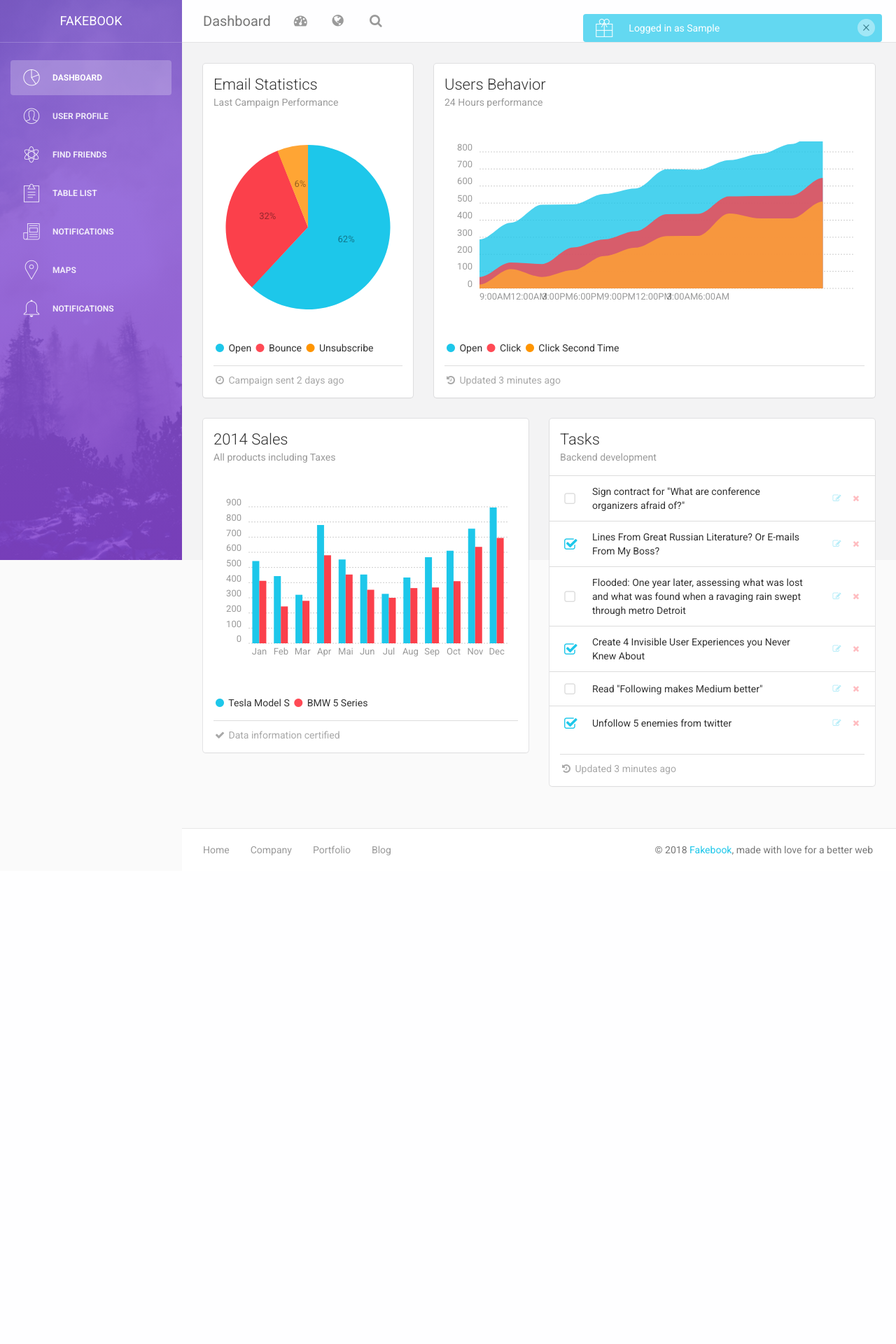
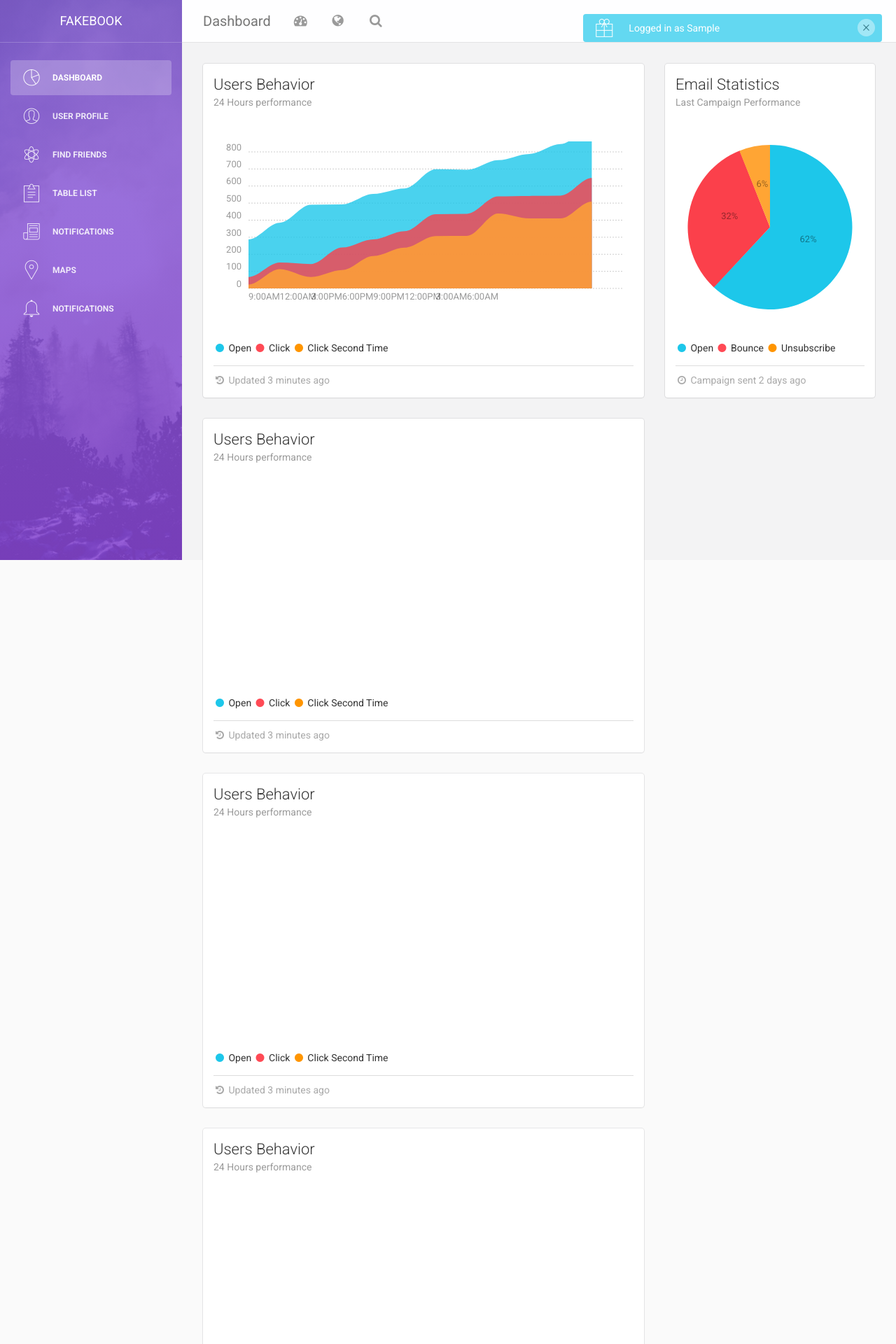
Before and after one commit to nattesharan/fakebook, a Flask app: page /dashboard in a window 1280 px wide. Shown: the top 1920 px of the page at 70% size. Before the commit the page ends 1222 px from the top, so only its background shows below. Run offline with Flask 2, Linux system fonts and the light colour scheme; the visitor is signed in with stand-in values (Sample User, id 1); data that the repository does not hold is empty; a map, chart or similar area stays blank; some libraries are stand-ins or nearby versions.

```diff
--- a/fakebook/templates/dashboard.html
+++ b/fakebook/templates/dashboard.html
@@ -3,31 +3,6 @@
 {% block fakebook_content %}
 <div class="container-fluid" ng-controller="DashboardController as vm" ng-init="vm.test()">
     <div class="row">
-        <div class="col-md-4">
-            <div class="card">
-
-                <div class="header">
-                    <h4 class="title">Email Statistics</h4>
-                    <p class="category">Last Campaign Performance</p>
-                </div>
-                <div class="content">
-                    <div id="chartPreferences" class="ct-chart ct-perfect-fourth"></div>
-
-                    <div class="footer">
-                        <div class="legend">
-                            <i class="fa fa-circle text-info"></i> Open
-                            <i class="fa fa-circle text-danger"></i> Bounce
-                            <i class="fa fa-circle text-warning"></i> Unsubscribe
-                        </div>
-                        <hr>
-                        <div class="stats">
-                            <i class="fa fa-clock-o"></i> Campaign sent 2 days ago
-                        </div>
-                    </div>
-                </div>
-            </div>
-        </div>
-
         <div class="col-md-8">
             <div class="card">
                 <div class="header">
@@ -49,161 +24,111 @@
                     </div>
                 </div>
             </div>
+            <div class="card">
+                    <div class="header">
+                        <h4 class="title">Users Behavior</h4>
+                        <p class="category">24 Hours performance</p>
+                    </div>
+                    <div class="content">
+                        <div id="chartHours" class="ct-chart"></div>
+                        <div class="footer">
+                            <div class="legend">
+                                <i class="fa fa-circle text-info"></i> Open
+                                <i class="fa fa-circle text-danger"></i> Click
+                                <i class="fa fa-circle text-warning"></i> Click Second Time
+                            </div>
+                            <hr>
+                            <div class="stats">
+                                <i class="fa fa-history"></i> Updated 3 minutes ago
+                            </div>
+                        </div>
+                    </div>
+                </div>
+                <div class="card">
+                        <div class="header">
+                            <h4 class="title">Users Behavior</h4>
+                            <p class="category">24 Hours performance</p>
+                        </div>
+                        <div class="content">
+                            <div id="chartHours" class="ct-chart"></div>
+                            <div class="footer">
+                                <div class="legend">
+                                    <i class="fa fa-circle text-info"></i> Open
+                                    <i class="fa fa-circle text-danger"></i> Click
+                                    <i class="fa fa-circle text-warning"></i> Click Second Time
+                                </div>
+                                <hr>
+                                <div class="stats">
+                                    <i class="fa fa-history"></i> Updated 3 minutes ago
+                                </div>
+                            </div>
+                        </div>
+                    </div>
+                    <div class="card">
+                            <div class="header">
+                                <h4 class="title">Users Behavior</h4>
+                                <p class="category">24 Hours performance</p>
+                            </div>
+                            <div class="content">
+                                <div id="chartHours" class="ct-chart"></div>
+                                <div class="footer">
+                                    <div class="legend">
+                                        <i class="fa fa-circle text-info"></i> Open
+                                        <i class="fa fa-circle text-danger"></i> Click
+                                        <i class="fa fa-circle text-warning"></i> Click Second Time
+                                    </div>
+                                    <hr>
+                                    <div class="stats">
+                                        <i class="fa fa-history"></i> Updated 3 minutes ago
+                                    </div>
+                                </div>
+                            </div>
+                        </div>
+                        <div class="card">
+                                <div class="header">
+                                    <h4 class="title">Users Behavior</h4>
+                                    <p class="category">24 Hours performance</p>
+                                </div>
+                                <div class="content">
+                                    <div id="chartHours" class="ct-chart"></div>
+                                    <div class="footer">
+                                        <div class="legend">
+                                            <i class="fa fa-circle text-info"></i> Open
+                                            <i class="fa fa-circle text-danger"></i> Click
+                                            <i class="fa fa-circle text-warning"></i> Click Second Time
+                                        </div>
+                                        <hr>
+                                        <div class="stats">
+                                            <i class="fa fa-history"></i> Updated 3 minutes ago
+                                        </div>
+                                    </div>
+                                </div>
+                            </div>
         </div>
-    </div>
+        <div class="col-md-4">
+                <div class="card">
 
+                    <div class="header">
+                        <h4 class="title">Email Statistics</h4>
+                        <p class="category">Last Campaign Performance</p>
+                    </div>
+                    <div class="content">
+                        <div id="chartPreferences" class="ct-chart ct-perfect-fourth"></div>
 
-
-    <div class="row">
-        <div class="col-md-6">
-            <div class="card ">
-                <div class="header">
-                    <h4 class="title">2014 Sales</h4>
-                    <p class="category">All products including Taxes</p>
-                </div>
-                <div class="content">
-                    <div id="chartActivity" class="ct-chart"></div>
-
-                    <div class="footer">
-                        <div class="legend">
-                            <i class="fa fa-circle text-info"></i> Tesla Model S
-                            <i class="fa fa-circle text-danger"></i> BMW 5 Series
-                        </div>
-                        <hr>
-                        <div class="stats">
-                            <i class="fa fa-check"></i> Data information certified
+                        <div class="footer">
+                            <div class="legend">
+                                <i class="fa fa-circle text-info"></i> Open
+                                <i class="fa fa-circle text-danger"></i> Bounce
+                                <i class="fa fa-circle text-warning"></i> Unsubscribe
+                            </div>
+                            <hr>
+                            <div class="stats">
+                                <i class="fa fa-clock-o"></i> Campaign sent 2 days ago
+                            </div>
                         </div>
                     </div>
                 </div>
             </div>
-        </div>
-
-        <div class="col-md-6">
-            <div class="card ">
-                <div class="header">
-                    <h4 class="title">Tasks</h4>
-                    <p class="category">Backend development</p>
-                </div>
-                <div class="content">
-                    <div class="table-full-width">
-                        <table class="table">
-                            <tbody>
-                                <tr>
-                                    <td>
-                                        <div class="checkbox">
-                                                <input id="checkbox1" type="checkbox">
-                                                <label for="checkbox1"></label>
-                                            </div>
-                                    </td>
-                                    <td>Sign contract for "What are conference organizers afraid of?"</td>
-                                    <td class="td-actions text-right">
-                                        <button type="button" rel="tooltip" title="Edit Task" class="btn btn-info btn-simple btn-xs">
-                                            <i class="fa fa-edit"></i>
-                                        </button>
-                                        <button type="button" rel="tooltip" title="Remove" class="btn btn-danger btn-simple btn-xs">
-                                            <i class="fa fa-times"></i>
-                                        </button>
-                                    </td>
-                                </tr>
-                                <tr>
-                                    <td>
-                                        <div class="checkbox">
-                                                <input id="checkbox2" type="checkbox" checked>
-                                                <label for="checkbox2"></label>
-                                            </div>
-                                    </td>
-                                    <td>Lines From Great Russian Literature? Or E-mails From My Boss?</td>
-                                    <td class="td-actions text-right">
-                                        <button type="button" rel="tooltip" title="Edit Task" class="btn btn-info btn-simple btn-xs">
-                                            <i class="fa fa-edit"></i>
-                                        </button>
-                                        <button type="button" rel="tooltip" title="Remove" class="btn btn-danger btn-simple btn-xs">
-                                            <i class="fa fa-times"></i>
-                                        </button>
-                                    </td>
-                                </tr>
-                                <tr>
-                                    <td>
-                                        <div class="checkbox">
-                                                <input id="checkbox3" type="checkbox">
-                                                <label for="checkbox3"></label>
-                                            </div>
-                                    </td>
-                                    <td>Flooded: One year later, assessing what was lost and what was found when a ravaging rain swept through metro Detroit
-                                    </td>
-                                    <td class="td-actions text-right">
-                                        <button type="button" rel="tooltip" title="Edit Task" class="btn btn-info btn-simple btn-xs">
-                                            <i class="fa fa-edit"></i>
-                                        </button>
-                                        <button type="button" rel="tooltip" title="Remove" class="btn btn-danger btn-simple btn-xs">
-                                            <i class="fa fa-times"></i>
-                                        </button>
-                                    </td>
-                                </tr>
-                                <tr>
-                                    <td>
-                                        <div class="checkbox">
-                                                <input id="checkbox4" type="checkbox" checked>
-                                                <label for="checkbox4"></label>
-                                            </div>
-                                    </td>
-                                    <td>Create 4 Invisible User Experiences you Never Knew About</td>
-                                    <td class="td-actions text-right">
-                                        <button type="button" rel="tooltip" title="Edit Task" class="btn btn-info btn-simple btn-xs">
-                                            <i class="fa fa-edit"></i>
-                                        </button>
-                                        <button type="button" rel="tooltip" title="Remove" class="btn btn-danger btn-simple btn-xs">
-                                            <i class="fa fa-times"></i>
-                                        </button>
-                                    </td>
-                                </tr>
-                                <tr>
-                                    <td>
-                                        <div class="checkbox">
-                                                <input id="checkbox5" type="checkbox">
-                                                <label for="checkbox5"></label>
-                                            </div>
-                                    </td>
-                                    <td>Read "Following makes Medium better"</td>
-                                    <td class="td-actions text-right">
-                                        <button type="button" rel="tooltip" title="Edit Task" class="btn btn-info btn-simple btn-xs">
-                                            <i class="fa fa-edit"></i>
-                                        </button>
-                                        <button type="button" rel="tooltip" title="Remove" class="btn btn-danger btn-simple btn-xs">
-                                            <i class="fa fa-times"></i>
-                                        </button>
-                                    </td>
-                                </tr>
-                                <tr>
-                                    <td>
-                                        <div class="checkbox">
-                                                <input id="checkbox6" type="checkbox" checked>
-                                                <label for="checkbox6"></label>
-                                            </div>
-                                    </td>
-                                    <td>Unfollow 5 enemies from twitter</td>
-                                    <td class="td-actions text-right">
-                                        <button type="button" rel="tooltip" title="Edit Task" class="btn btn-info btn-simple btn-xs">
-                                            <i class="fa fa-edit"></i>
-                                        </button>
-                                        <button type="button" rel="tooltip" title="Remove" class="btn btn-danger btn-simple btn-xs">
-                                            <i class="fa fa-times"></i>
-                                        </button>
-                                    </td>
-                                </tr>
-                            </tbody>
-                        </table>
-                    </div>
-
-                    <div class="footer">
-                        <hr>
-                        <div class="stats">
-                            <i class="fa fa-history"></i> Updated 3 minutes ago
-                        </div>
-                    </div>
-                </div>
-            </div>
-        </div>
     </div>
 </div>
 {% endblock %}
```
